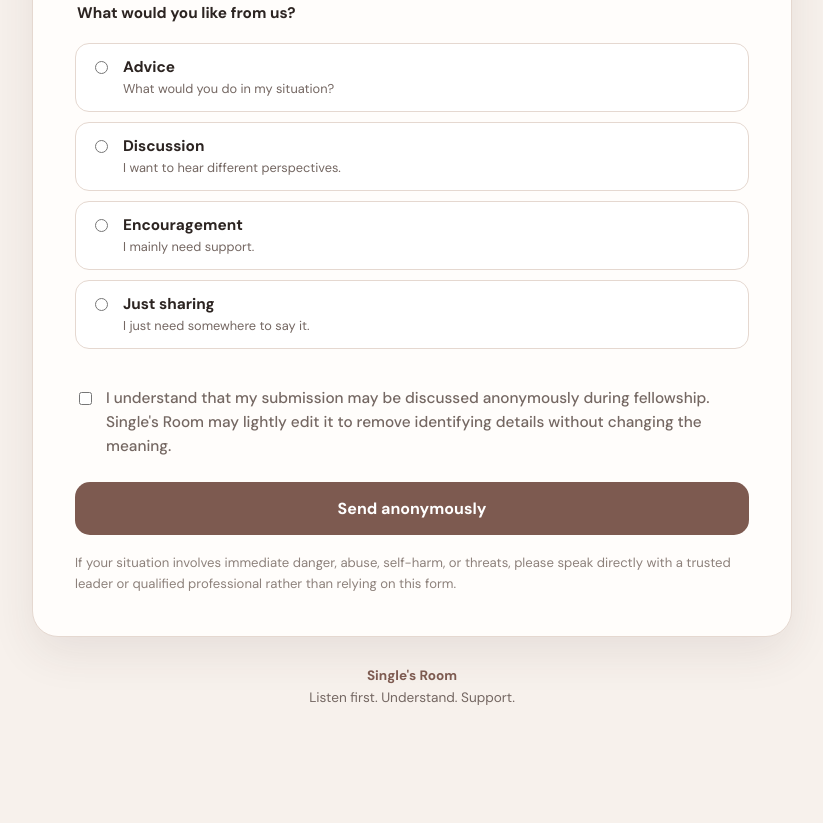
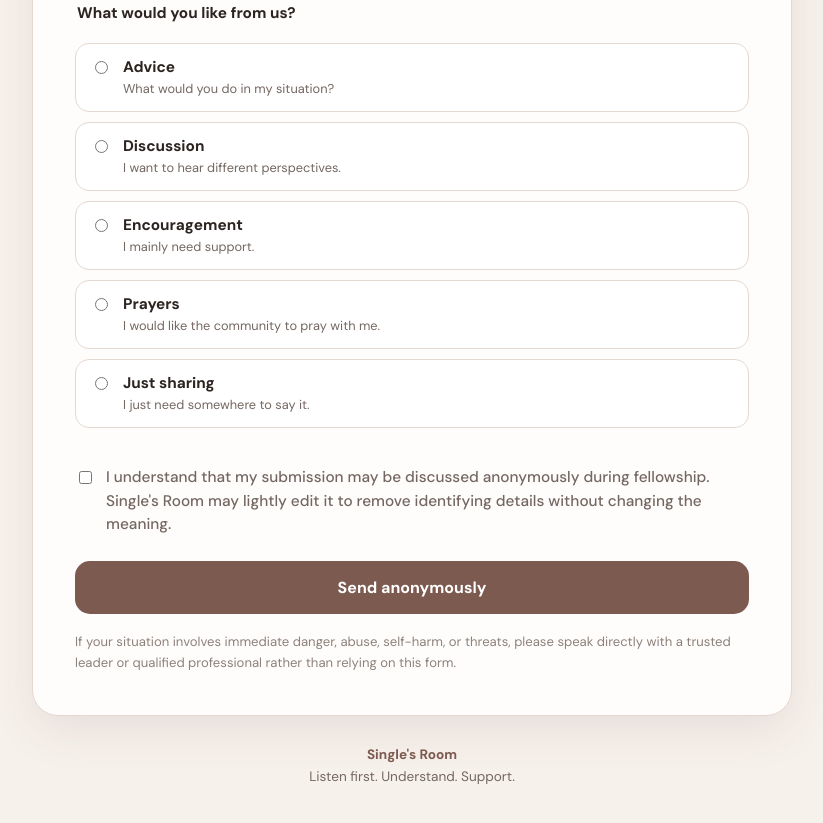
Before and after one commit to kayefi737/singles-room, a plain HTML site: page index.html in a window 1280 px wide. Shown: the part 1212-2035 px from the top of the page, without its empty margins (228-1051 px from the left). Before the commit the page ends 1962 px from the top, so only its background shows below. Drawn offline with nearby package versions, Linux system fonts and the light colour scheme.

Commit message:
Update form categories and support options

```diff
--- a/index.html
+++ b/index.html
@@ -52,7 +52,7 @@
             <option>Family Pressure</option>
             <option>Sex & Boundaries</option>
             <option>Faith & Relationships</option>
-            <option>Communication</option>
+            <option>Addiction</option>
             <option>Money & Relationships</option>
             <option>Red Flags</option>
             <option>Other</option>
@@ -99,6 +99,10 @@
             <span><strong>Encouragement</strong><small>I mainly need support.</small></span>
           </label>
           <label class="choice">
+            <input type="radio" name="Support Requested" value="Prayers">
+            <span><strong>Prayers</strong><small>I would like the community to pray with me.</small></span>
+          </label>
+          <label class="choice">
             <input type="radio" name="Support Requested" value="Just sharing">
             <span><strong>Just sharing</strong><small>I just need somewhere to say it.</small></span>
           </label>
```
